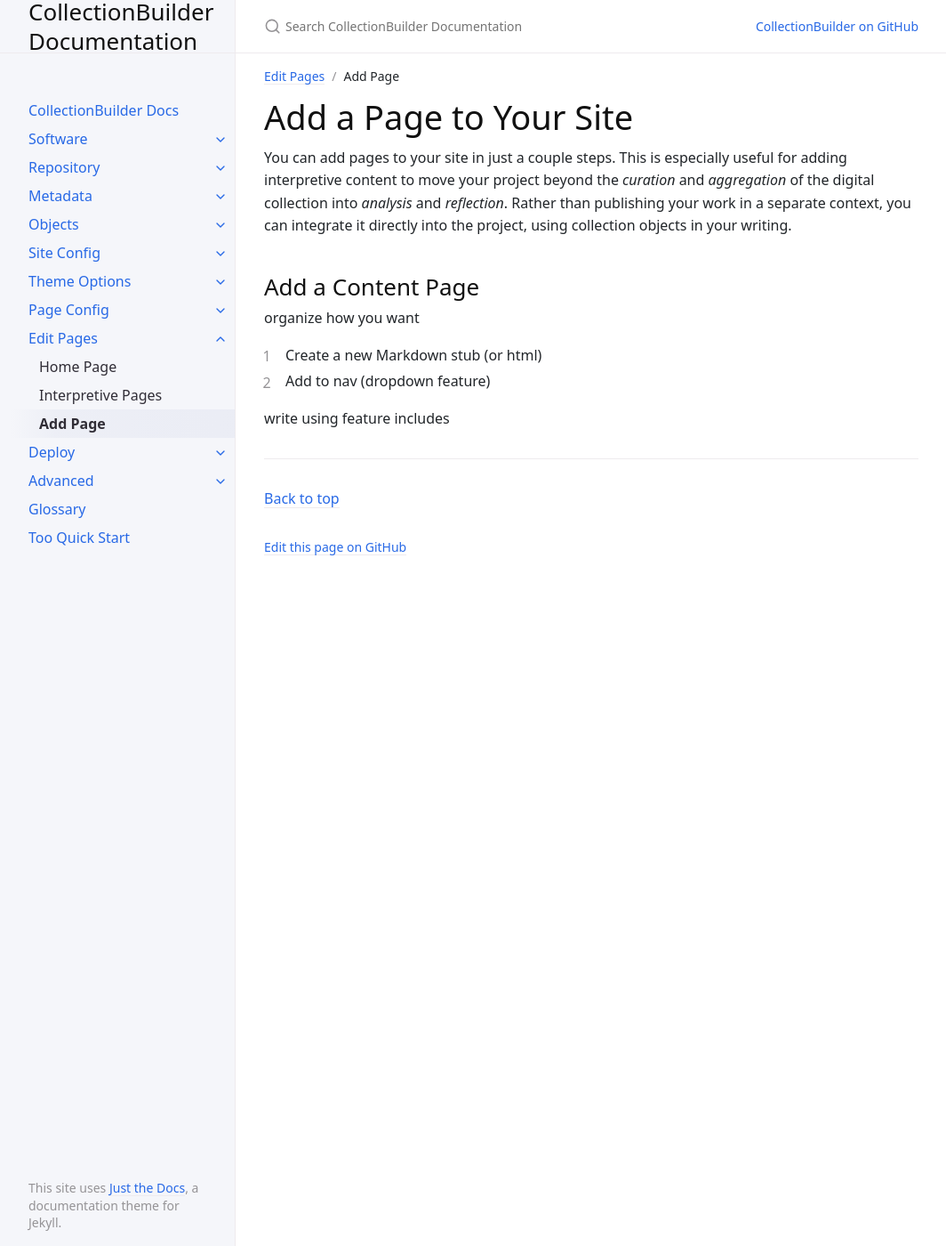
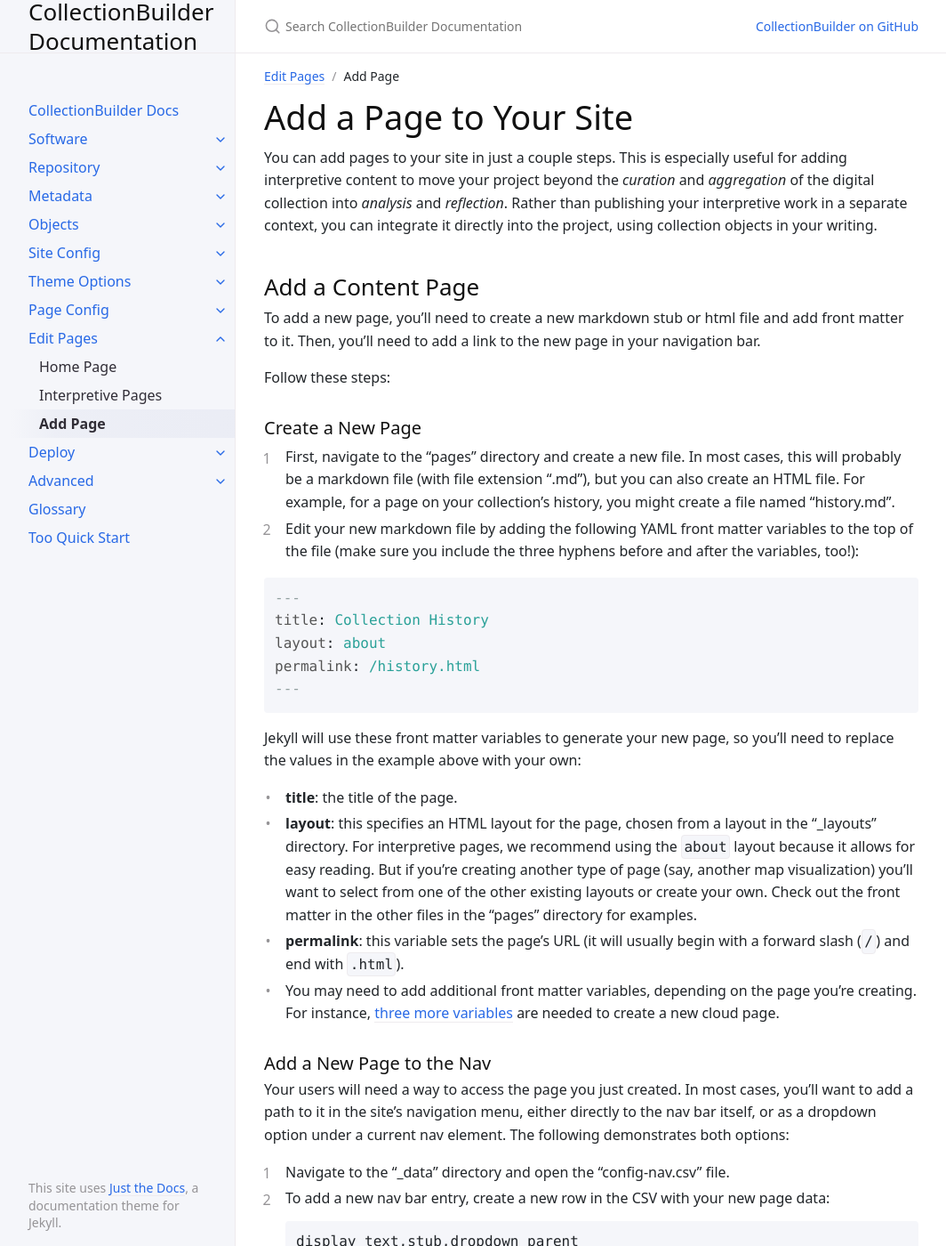
Before and after one commit to CollectionBuilder/cb-docs, a Jekyll site: the page built from docs/pages/add_page.md, in a window 1280 px wide and 1400 px high. Shown: the whole window at 89% size, without its empty margins (107-1171 px from the left). Built offline with Jekyll 4.4.1, drawn with Linux system fonts in a browser that asks for light colours; some of the changed text lies outside the part shown.

Commit message:
working on pages section

````diff
--- a/docs/pages/add_page.md
+++ b/docs/pages/add_page.md
@@ -8,13 +8,57 @@ nav_order: 3
 
 You can add pages to your site in just a couple steps.
 This is especially useful for adding interpretive content to move your project beyond the *curation* and *aggregation* of the digital collection into *analysis* and *reflection*.
-Rather than publishing your work in a separate context, you can integrate it directly into the project, using collection objects in your writing.
+Rather than publishing your interpretive work in a separate context, you can integrate it directly into the project, using collection objects in your writing.
 
 ## Add a Content Page
 
-organize how you want
+To add a new page, you'll need to create a new markdown stub or html file and add front matter to it.
+Then, you'll need to add a link to the new page in your navigation bar.
 
-1. Create a new Markdown stub (or html)
-2. Add to nav (dropdown feature)
+Follow these steps:
 
-write using feature includes
+### Create a New Page
+
+1. First, navigate to the "pages" directory and create a new file. In most cases, this will probably be a markdown file (with file extension ".md"), but you can also create an HTML file. For example, for a page on your collection's history, you might create a file named "history.md".
+2. Edit your new markdown file by adding the following YAML front matter variables to the top of the file (make sure you include the three hyphens before and after the variables, too!):
+
+```yaml
+---
+title: Collection History
+layout: about
+permalink: /history.html
+---
+```
+Jekyll will use these front matter variables to generate your new page, so you'll need to replace the values in the example above with your own:
+- **title**: the title of the page.
+- **layout**: this specifies an HTML layout for the page, chosen from a layout in the "_layouts" directory. For interpretive pages, we recommend using the `about` layout because it allows for easy reading. But if you're creating another type of page (say, another map visualization) you'll want to select from one of the other existing layouts or create your own. Check out the front matter in the other files in the "pages" directory for examples.
+- **permalink**: this variable sets the page's URL (it will usually begin with a forward slash (`/`) and end with `.html`).
+- You may need to add additional front matter variables, depending on the page you're creating. For instance, [three more variables]({{ '/docs/advanced/cloudpage/#create-a-new-cloud-page-using-cloud-layout-and-front-matter' | relative_url }}) are needed to create a new cloud page.
+
+### Add a New Page to the Nav
+
+Your users will need a way to access the page you just created.
+In most cases, you'll want to add a path to it in the site's navigation menu, either directly to the nav bar itself, or as a dropdown option under a current nav element.
+The following demonstrates both options:
+
+1. Navigate to the "_data" directory and open the "config-nav.csv" file.
+2. To add a new nav bar entry, create a new row in the CSV with your new page data:
+```
+display_text,stub,dropdown_parent
+Collection History,/history.html,
+About the Collection,/about.html,
+```
+3. To add your page as a dropdown, remove the `stub` value for a current page, add your page data as a new row, and include the parent page's `display_text` value as the value for your new page's `dropdown_parent`:
+```
+display_text,stub,dropdown_parent
+About,,
+Collection History,/history.html,About
+About the Collection,/about.html,About
+```
+
+For more detail on adding to and configuring the navigation bar, see the [Navigation Page Config]({{ '/docs/customization/config-nav/' | relative_url }}) documentation
+
+## Get Creative By Adding Collection Items
+
+To really convey your interpretive content to your site's users, we've made it easy to include and write about collection items as well as supplemental items.
+See the [Interpretive Pages]({{ '/docs/pages/about/' | relative_url }}) section for instructions on how to include these features.
````
Also changed, not shown: docs/config/site.md (+1 -1 lines), docs/customization/config-nav.md (+1 -1 lines), docs/pages/home.md (+23 -12 lines).
